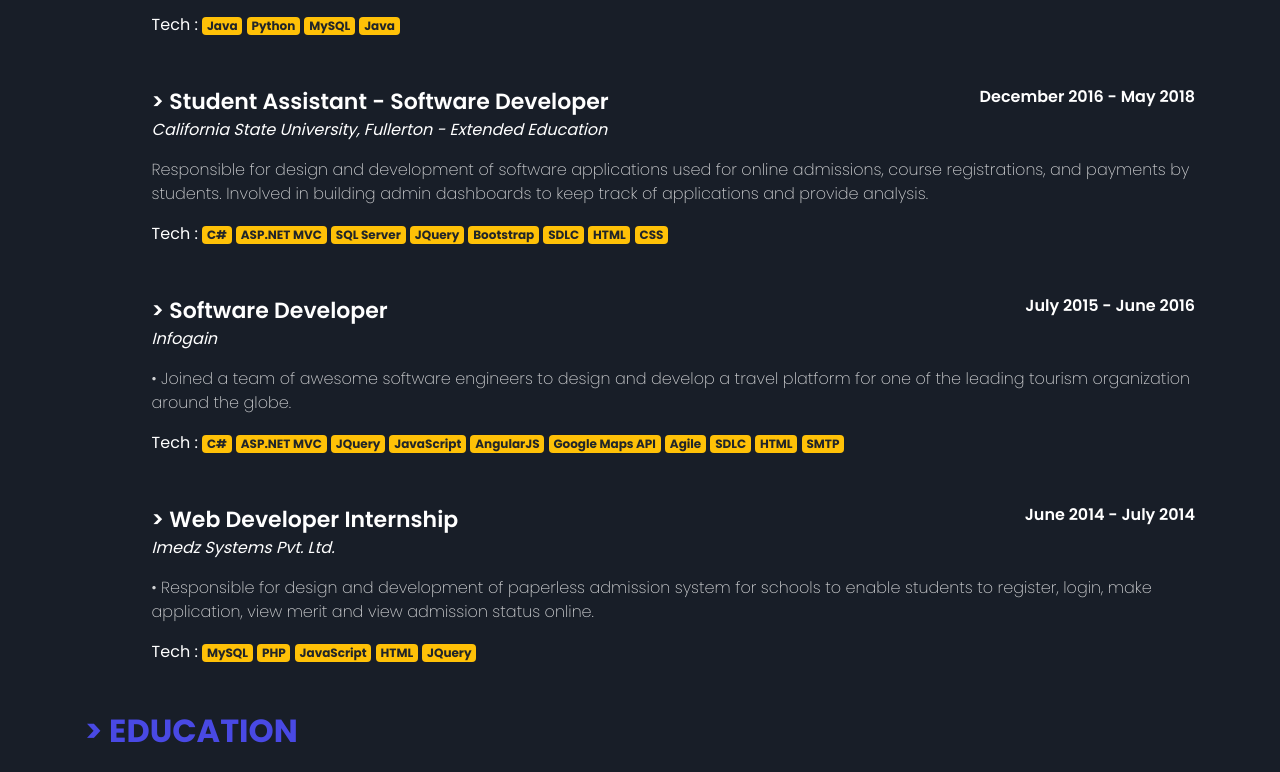
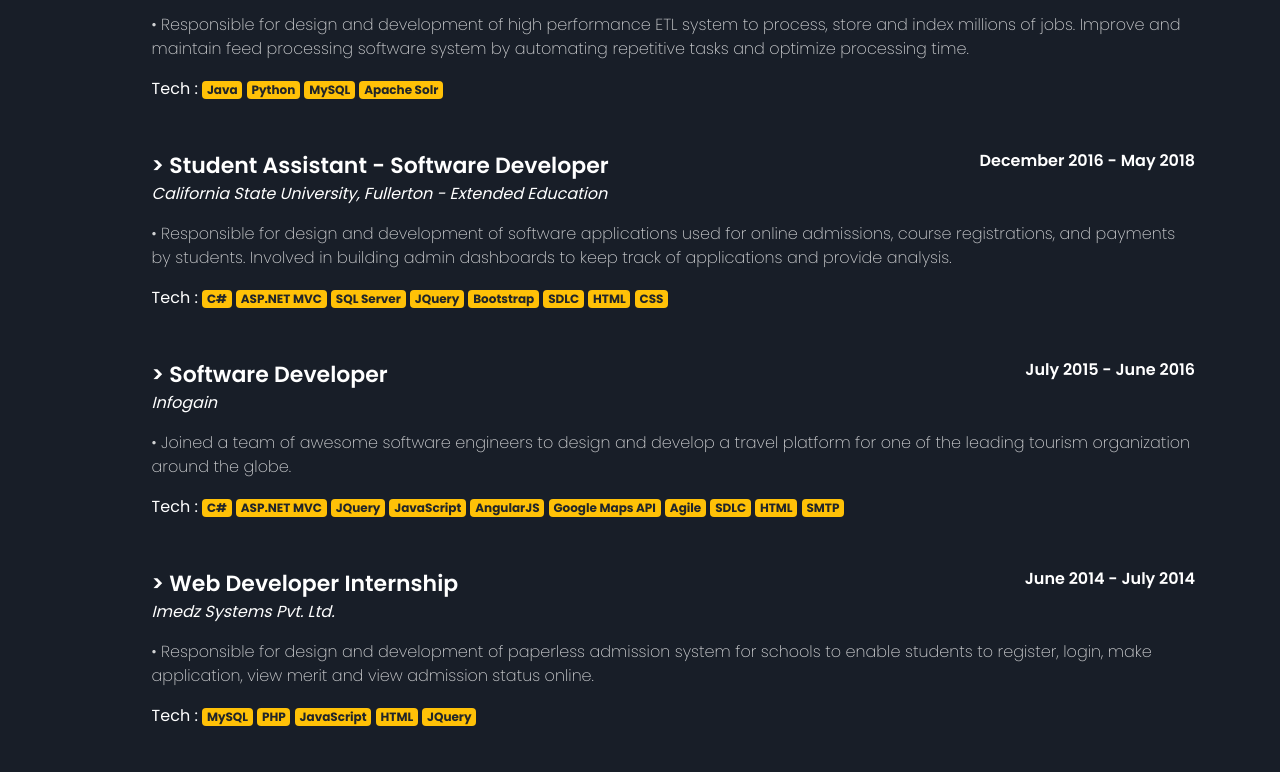
Before and after one commit to akshay0709/akshay0709.github.io, a plain HTML site: page index.html in a window 1280 px wide. Shown: the part 978-1750 px from the top of the page. Drawn offline with nearby package versions, Linux system fonts and the light colour scheme.

Commit message:
Fixed typo

```diff
--- a/index.html
+++ b/index.html
@@ -94,12 +94,12 @@
                         Upward.net
                       </div>
                       <div class="work-description mt-3">
-                          <!-- <p>Responsible for design and development of software applications used for online admissions, course registrations, and payments by students.
-                            Involved in building admin dashboards to keep track of applications and provide analysis.
-                          </p> -->
+                          <p>• Responsible for design and development of high performance ETL system to process, store and index millions of jobs.
+                            Improve and maintain feed processing software system by automating repetitive tasks and optimize processing time.
+                          </p>
                       </div>
                       <div class="tech">
-                        <p>Tech : <span class="badge badge-warning">Java</span> <span class="badge badge-warning">Python</span> <span class="badge badge-warning">MySQL</span> <span class="badge badge-warning">Java</span></p>
+                        <p>Tech : <span class="badge badge-warning">Java</span> <span class="badge badge-warning">Python</span> <span class="badge badge-warning">MySQL</span> <span class="badge badge-warning">Apache Solr</span></p>
                       </div>
                     </div>
                 </div>
@@ -119,7 +119,7 @@
                         California State University, Fullerton - Extended Education
                       </div>
                       <div class="work-description mt-3">
-                          <p>Responsible for design and development of software applications used for online admissions, course registrations, and payments by students.
+                          <p>• Responsible for design and development of software applications used for online admissions, course registrations, and payments by students.
                             Involved in building admin dashboards to keep track of applications and provide analysis.
                           </p>
                       </div>
```
